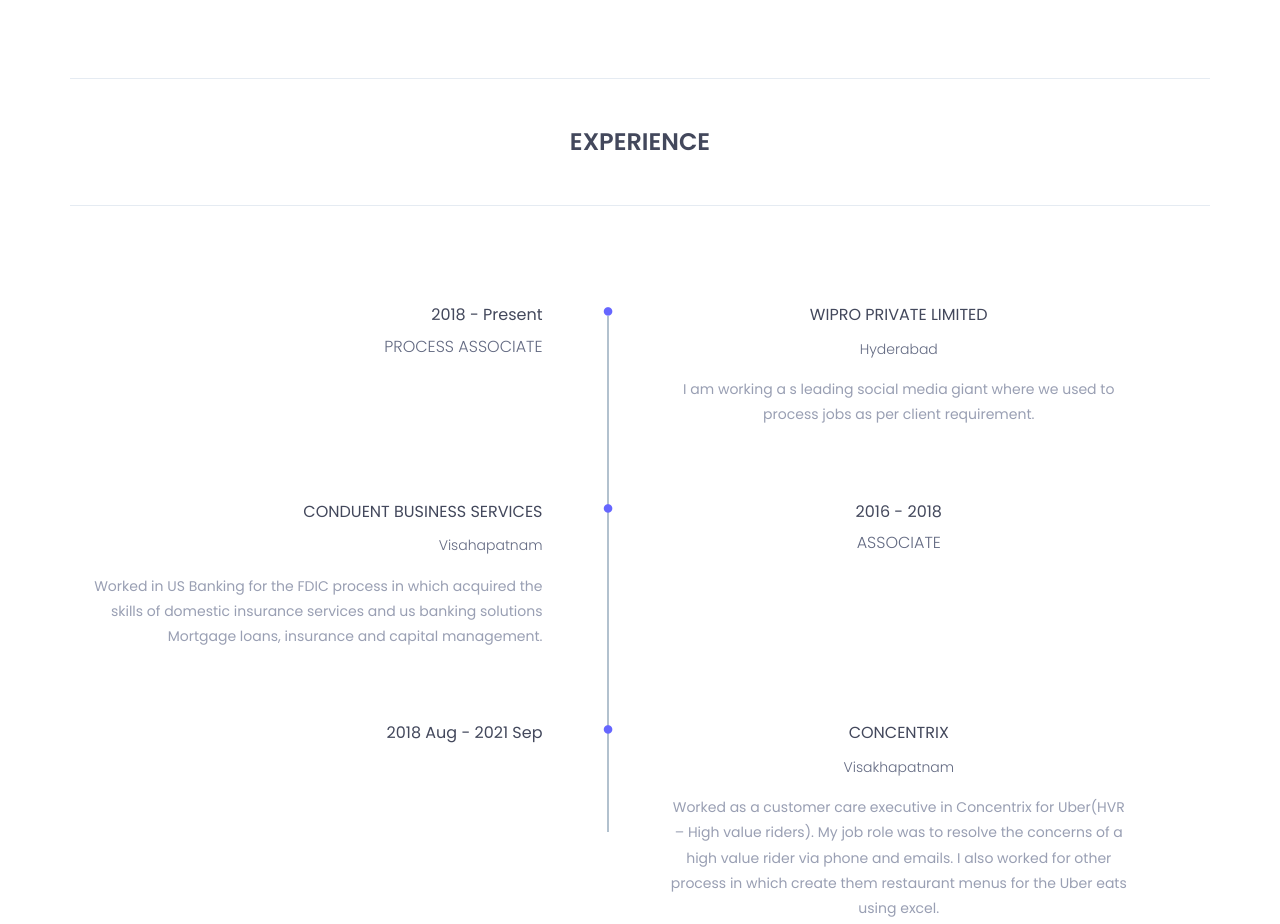
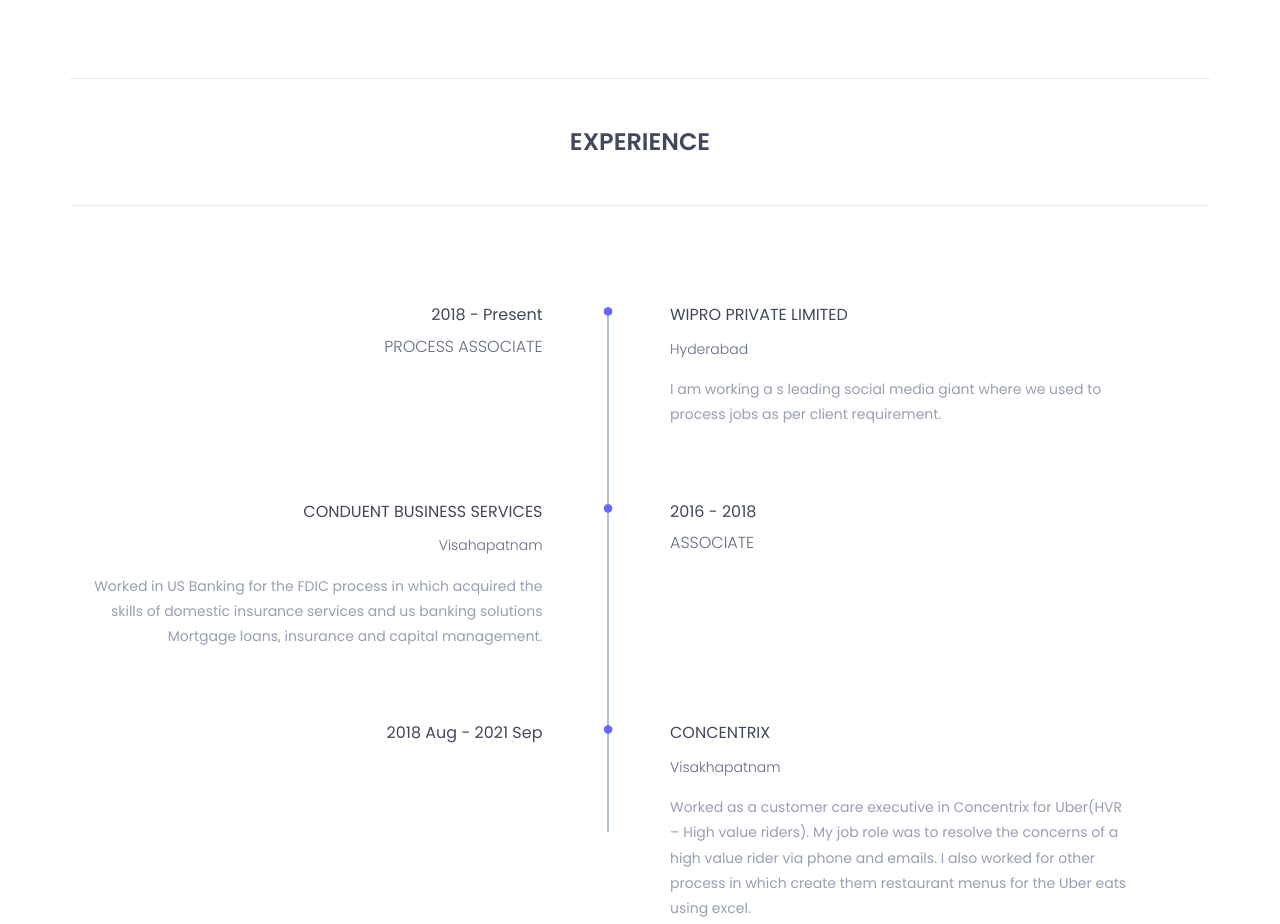
Before and after one commit to sravanigembali/my-portfolio, a plain HTML site: page index.html in a window 1280 px wide. Shown: the part 1827-2751 px from the top of the page. Drawn offline with Linux system fonts and the light colour scheme.

Commit message:
Update index.html

```diff
--- a/index.html
+++ b/index.html
@@ -272,7 +272,8 @@
 				</div><!-- /.skill-content-->
 
 		</section><!--/.skills-->
-		<center>
+
+		</center>
 		<!--skills end -->
 
 		<!--experience start -->
```
